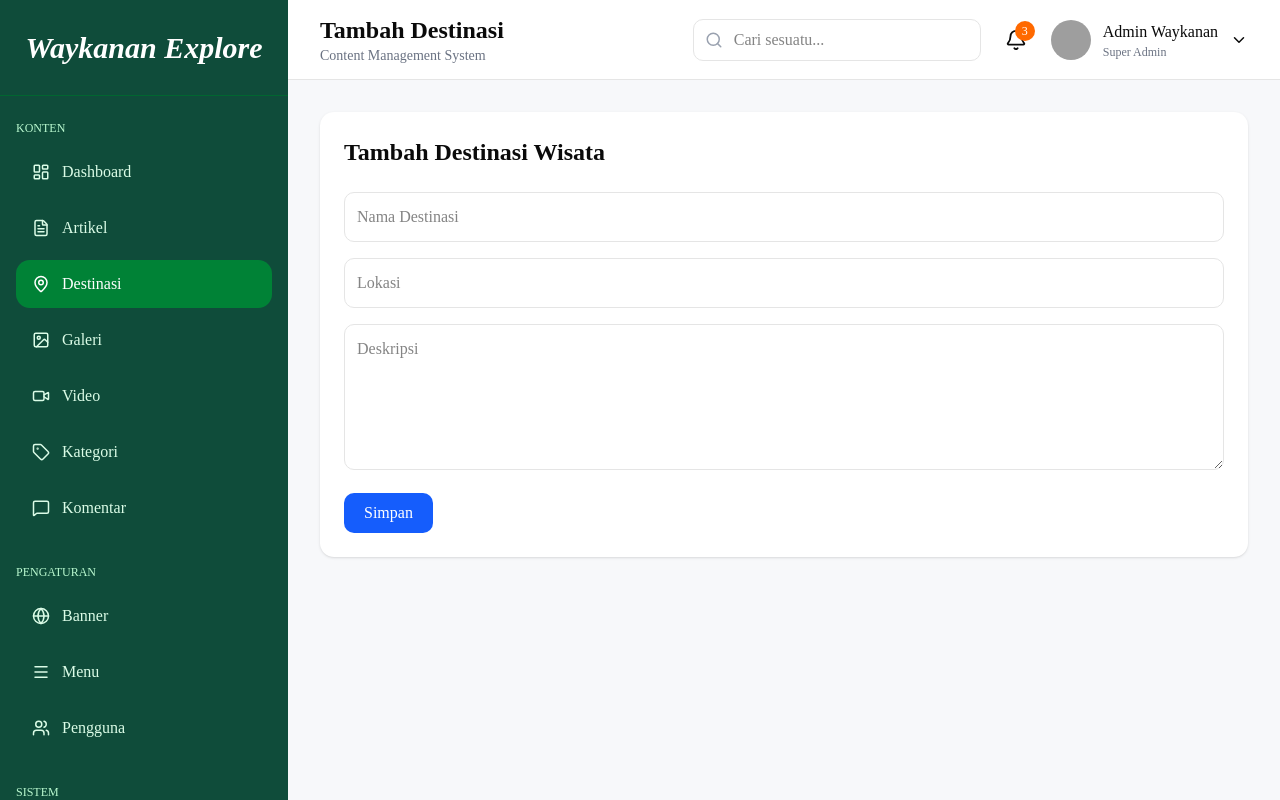
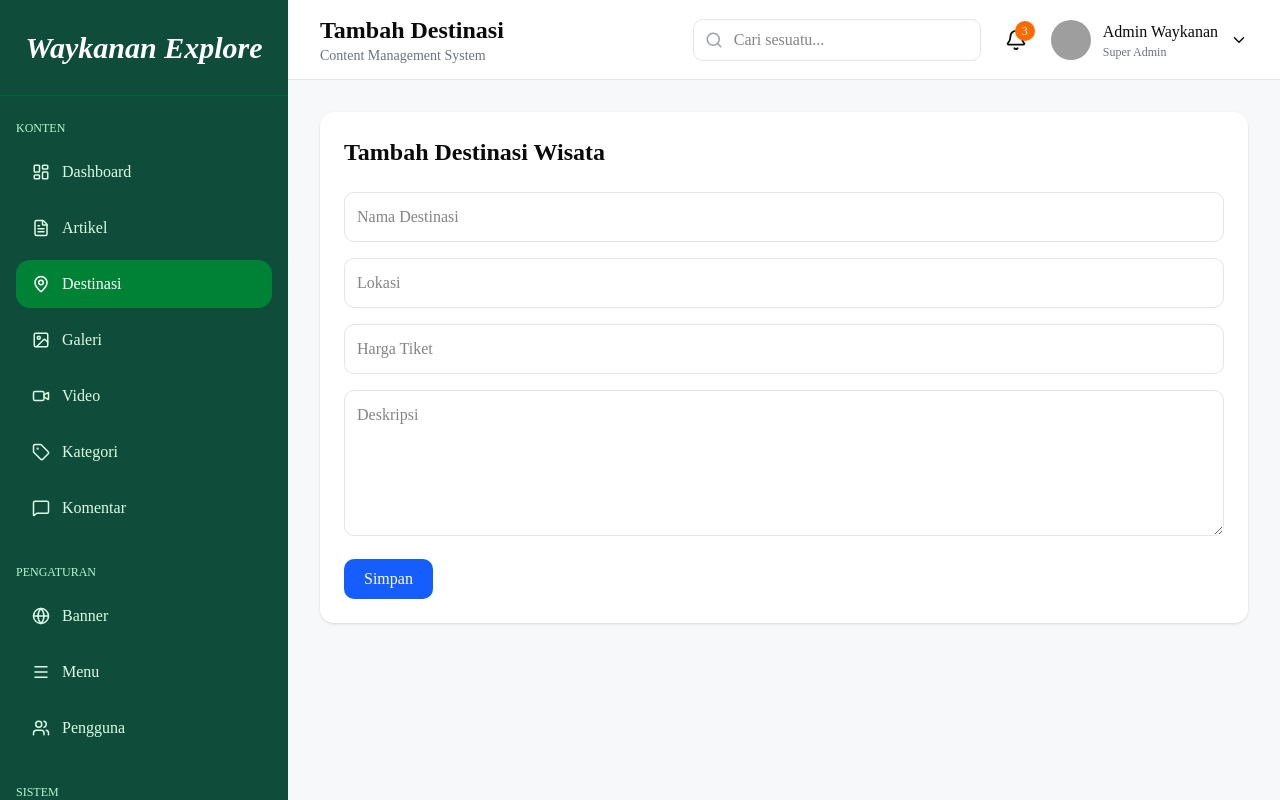
Before and after one commit to Atri-awg/way-kanan-explore, a Next.js app in the folder cms/: page /destinasi/tambah in a window 1280 px wide. Shown: the top 800 px of the page. Built offline with nearby package versions, Linux system fonts and the light colour scheme; grey boxes are pictures that could not be loaded.

Commit message:
benarkan

```diff
--- a/cms/app/destinasi/tambah/page.tsx
+++ b/cms/app/destinasi/tambah/page.tsx
@@ -18,6 +18,12 @@ export default function TambahDestinasiPage() {
           className="w-full rounded-lg border p-3"
         />
 
+        <input
+          type="text"
+          placeholder="Harga Tiket"
+          className="w-full rounded-lg border p-3"
+        />
+
         <textarea
           placeholder="Deskripsi"
           className="w-full rounded-lg border p-3"
```
